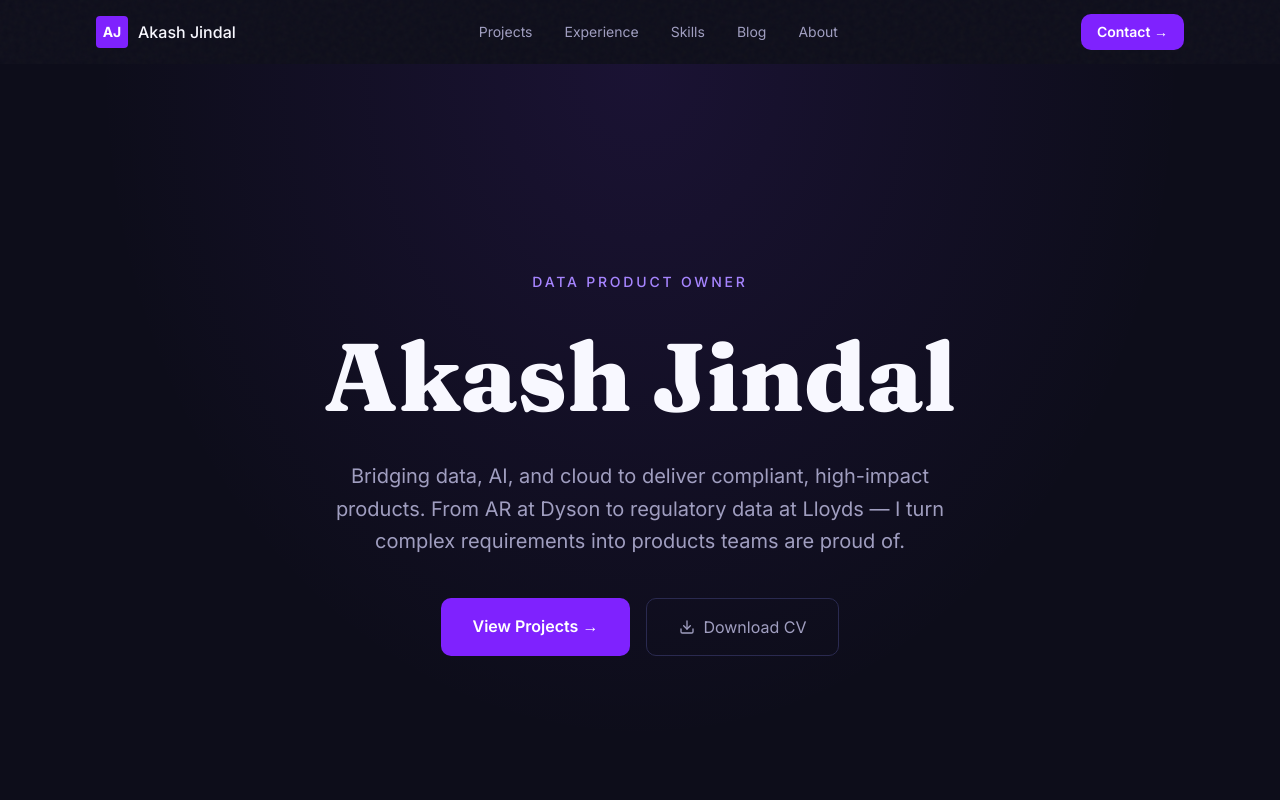
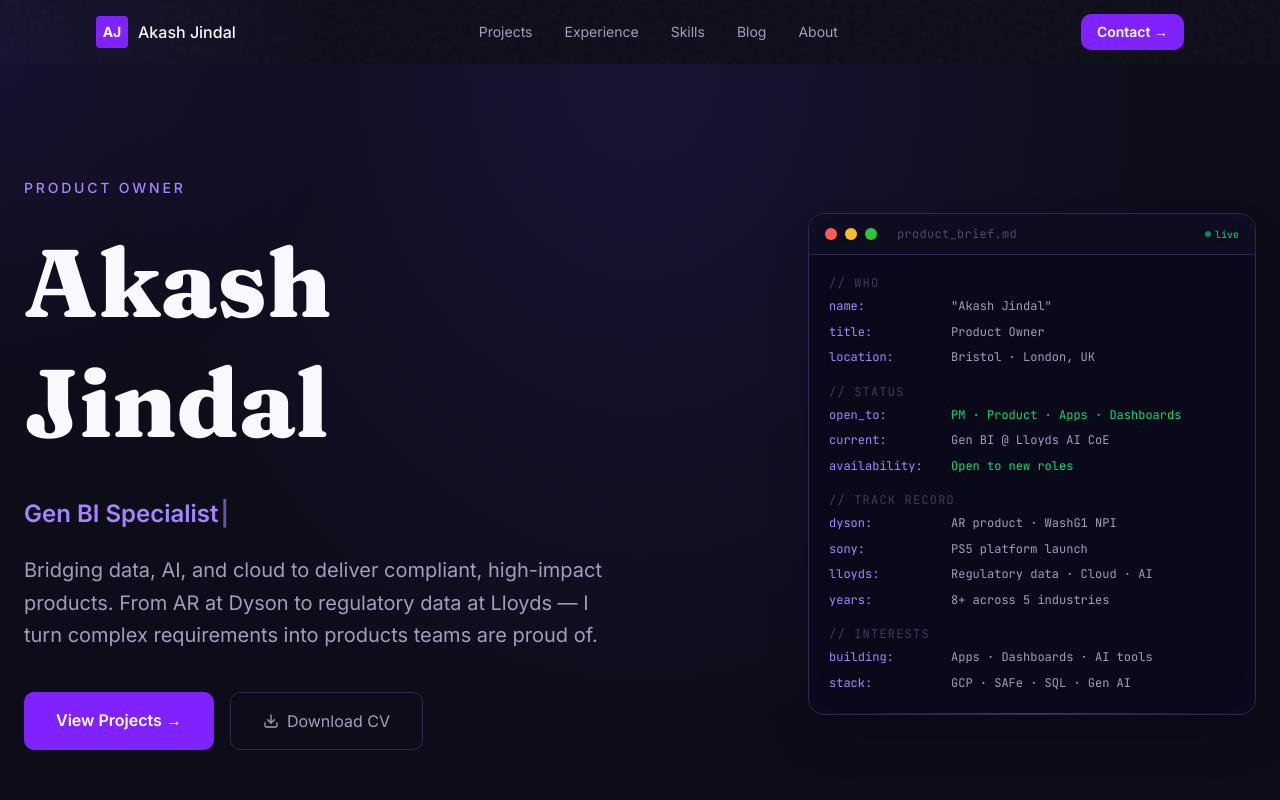
Before and after one commit to akashjindal423/akashjindal-portfolio, a Next.js app: page / in a window 1280 px wide. Shown: the top 800 px of the page. Built offline with nearby package versions, Linux system fonts and the light colour scheme.

Commit message:
Contact form: mailto approach, remove email field

```diff
--- a/components/contact/ContactForm.tsx
+++ b/components/contact/ContactForm.tsx
@@ -1,18 +1,13 @@
 'use client'
 
 import { useState } from 'react'
-import { CheckCircle } from 'lucide-react'
-
-type Status = 'idle' | 'sending' | 'sent' | 'error'
 
 export default function ContactForm() {
   const [formData, setFormData] = useState({
     name: '',
-    email: '',
     subject: 'General Enquiry',
     message: '',
   })
-  const [status, setStatus] = useState<Status>('idle')
 
   const inputClass =
     'w-full bg-[#13132A] border border-[#2A2A50] rounded-lg px-4 py-3 text-[#F8F8FF] placeholder-[#4F4D70] focus:outline-none focus:border-violet-500 transition'
@@ -23,34 +18,14 @@ export default function ContactForm() {
     setFormData((prev) => ({ ...prev, [e.target.name]: e.target.value }))
   }
 
-  // Replace FORM_ID with your Formspree endpoint (https://formspree.io)
-  async function handleSubmit(e: React.FormEvent) {
+  const handleSubmit = (e: React.FormEvent) => {
     e.preventDefault()
-    setStatus('sending')
-    try {
-      const res = await fetch('https://formspree.io/f/FORM_ID', {
-        method: 'POST',
-        headers: { 'Content-Type': 'application/json', Accept: 'application/json' },
-        body: JSON.stringify(formData),
-      })
-      if (res.ok) {
-        setStatus('sent')
-      } else {
-        setStatus('error')
-      }
-    } catch {
-      setStatus('error')
-    }
-  }
-
-  if (status === 'sent') {
-    return (
-      <div className="flex flex-col items-center justify-center gap-4 py-16 text-center">
-        <CheckCircle className="w-12 h-12 text-emerald-400" />
-        <p className="text-text-primary font-semibold text-lg">Message sent!</p>
-        <p className="text-text-secondary text-sm">I&apos;ll be in touch soon.</p>
-      </div>
+    const to = 'akashjindal423@gmail.com'
+    const subjectLine = encodeURIComponent(`[Portfolio] ${formData.subject} from ${formData.name}`)
+    const body = encodeURIComponent(
+      `Hi Akash,\n\n${formData.message}\n\nRegards,\n${formData.name}`
     )
+    window.location.href = `mailto:${to}?subject=${subjectLine}&body=${body}`
   }
 
   return (
@@ -61,15 +36,6 @@ export default function ContactForm() {
         placeholder="Your name"
         required
         value={formData.name}
-        onChange={handleChange}
-        className={inputClass}
-      />
-      <input
-        type="email"
-        name="email"
-        placeholder="Your email"
-        required
-        value={formData.email}
         onChange={handleChange}
         className={inputClass}
       />
@@ -94,15 +60,11 @@ export default function ContactForm() {
         onChange={handleChange}
         className={inputClass}
       />
-      {status === 'error' && (
-        <p className="text-red-400 text-sm">Something went wrong. Please email directly.</p>
-      )}
       <button
         type="submit"
-        disabled={status === 'sending'}
-        className="w-full bg-violet-600 hover:bg-violet-500 disabled:opacity-60 text-white rounded-lg py-3 font-semibold transition"
+        className="w-full bg-violet-600 hover:bg-violet-500 text-white rounded-lg py-3 font-semibold transition"
       >
-        {status === 'sending' ? 'Sending…' : 'Send Message'}
+        Open Email App →
       </button>
     </form>
   )
--- /dev/null
+++ b/components/hero/CursorGlow.tsx
@@ -0,0 +1,25 @@
+'use client'
+import { useEffect, useRef } from 'react'
+
+export default function CursorGlow() {
+  const glowRef = useRef<HTMLDivElement>(null)
+  useEffect(() => {
+    const move = (e: MouseEvent) => {
+      if (!glowRef.current) return
+      glowRef.current.style.left = `${e.clientX}px`
+      glowRef.current.style.top = `${e.clientY}px`
+    }
+    window.addEventListener('mousemove', move)
+    return () => window.removeEventListener('mousemove', move)
+  }, [])
+  return (
+    <div
+      ref={glowRef}
+      className="pointer-events-none fixed z-0 h-[700px] w-[700px] -translate-x-1/2 -translate-y-1/2 rounded-full"
+      style={{
+        background: 'radial-gradient(circle, rgba(124,58,237,0.10) 0%, transparent 70%)',
+        transition: 'left 0.15s ease, top 0.15s ease',
+      }}
+    />
+  )
+}
--- /dev/null
+++ b/components/hero/ProductBriefCard.tsx
@@ -0,0 +1,98 @@
+'use client'
+import { motion } from 'framer-motion'
+
+const sections = [
+  {
+    heading: '// WHO',
+    lines: [
+      { key: 'name', value: '"Akash Jindal"' },
+      { key: 'title', value: 'Product Owner' },
+      { key: 'location', value: 'Bristol · London, UK' },
+    ],
+  },
+  {
+    heading: '// STATUS',
+    lines: [
+      { key: 'open_to', value: 'PM · Product · Apps · Dashboards', highlight: true },
+      { key: 'current', value: 'Gen BI @ Lloyds AI CoE' },
+      { key: 'availability', value: 'Open to new roles', highlight: true },
+    ],
+  },
+  {
+    heading: '// TRACK RECORD',
+    lines: [
+      { key: 'dyson', value: 'AR product · WashG1 NPI' },
+      { key: 'sony', value: 'PS5 platform launch' },
+      { key: 'lloyds', value: 'Regulatory data · Cloud · AI' },
+      { key: 'years', value: '8+ across 5 industries' },
+    ],
+  },
+  {
+    heading: '// INTERESTS',
+    lines: [
+      { key: 'building', value: 'Apps · Dashboards · AI tools' },
+      { key: 'stack', value: 'GCP · SAFe · SQL · Gen AI' },
+    ],
+  },
+]
+
+export default function ProductBriefCard() {
+  return (
+    <motion.div
+      initial={{ opacity: 0, y: 40 }}
+      animate={{ opacity: 1, y: 0 }}
+      transition={{ duration: 0.7, delay: 0.3 }}
+      className="relative w-full max-w-md rounded-2xl border border-[#2A2A50] bg-[#0A0A1B]/95 backdrop-blur-md shadow-2xl overflow-hidden"
+    >
+      {/* Mac-style title bar */}
+      <div className="flex items-center gap-2 border-b border-[#2A2A50] bg-[#0D0D1F] px-4 py-3">
+        <div className="h-3 w-3 rounded-full bg-[#FF5F57]" />
+        <div className="h-3 w-3 rounded-full bg-[#FEBC2E]" />
+        <div className="h-3 w-3 rounded-full bg-[#28C840]" />
+        <span className="ml-3 text-xs text-[#4F4D70] font-mono tracking-wide">product_brief.md</span>
+        <div className="ml-auto flex items-center gap-1">
+          <div className="h-1.5 w-1.5 rounded-full bg-green-400 animate-pulse" />
+          <span className="text-[10px] text-green-400 font-mono">live</span>
+        </div>
+      </div>
+
+      {/* Content */}
+      <div className="p-5 font-mono text-sm space-y-4">
+        {sections.map((section, si) => (
+          <div key={section.heading}>
+            <motion.p
+              initial={{ opacity: 0 }}
+              animate={{ opacity: 1 }}
+              transition={{ delay: 0.5 + si * 0.15 }}
+              className="text-[#3D3B60] text-xs mb-1.5 tracking-widest"
+            >
+              {section.heading}
+            </motion.p>
+            <div className="space-y-1.5">
+              {section.lines.map((line, li) => (
+                <motion.div
+                  key={line.key}
+                  initial={{ opacity: 0, x: -8 }}
+                  animate={{ opacity: 1, x: 0 }}
+                  transition={{ delay: 0.6 + si * 0.15 + li * 0.07 }}
+                  className="flex gap-3 items-baseline"
+                >
+                  <span className="text-violet-400 min-w-[110px] shrink-0 text-xs">{line.key}:</span>
+                  <span className={`${line.highlight ? 'text-green-400' : 'text-[#A09EC0]'} text-xs leading-relaxed`}>
+                    {line.value}
+                  </span>
+                </motion.div>
+              ))}
+            </div>
+          </div>
+        ))}
+      </div>
+
+      {/* Bottom glow line */}
+      <div className="h-px w-full bg-gradient-to-r from-transparent via-violet-500/50 to-transparent" />
+      {/* Subtle inner glow */}
+      <div className="pointer-events-none absolute inset-0 rounded-2xl"
+        style={{ boxShadow: 'inset 0 0 40px rgba(124,58,237,0.04)' }} />
+    </motion.div>
+  )
+}
--- /dev/null
+++ b/components/hero/TypingHeadline.tsx
@@ -0,0 +1,39 @@
+'use client'
+import { useEffect, useState } from 'react'
+
+const roles = [
+  'Product Owner',
+  'Gen BI Specialist',
+  'AI Product Thinker',
+  'App & Dashboard Builder',
+  'Cross-Industry Innovator',
+]
+
+export default function TypingHeadline() {
+  const [roleIndex, setRoleIndex] = useState(0)
+  const [displayed, setDisplayed] = useState('')
+  const [deleting, setDeleting] = useState(false)
+
+  useEffect(() => {
+    const current = roles[roleIndex]
+    let timeout: NodeJS.Timeout
+    if (!deleting && displayed.length < current.length) {
+      timeout = setTimeout(() => setDisplayed(current.slice(0, displayed.length + 1)), 70)
+    } else if (!deleting && displayed.length === current.length) {
+      timeout = setTimeout(() => setDeleting(true), 2200)
+    } else if (deleting && displayed.length > 0) {
+      timeout = setTimeout(() => setDisplayed(displayed.slice(0, -1)), 40)
+    } else {
+      setDeleting(false)
+      setRoleIndex((i) => (i + 1) % roles.length)
+    }
+    return () => clearTimeout(timeout)
+  }, [displayed, deleting, roleIndex])
+
+  return (
+    <span className="text-violet-400 font-semibold">
+      {displayed}
+      <span className="animate-pulse ml-0.5">|</span>
+    </span>
+  )
+}
--- a/components/home/HeroSection.tsx
+++ b/components/home/HeroSection.tsx
@@ -3,6 +3,9 @@
 import Link from 'next/link'
 import { motion } from 'framer-motion'
 import { Download, ChevronDown } from 'lucide-react'
+import CursorGlow from '@/components/hero/CursorGlow'
+import TypingHeadline from '@/components/hero/TypingHeadline'
+import ProductBriefCard from '@/components/hero/ProductBriefCard'
 
 const fadeUp = (delay: number) => ({
   initial: { y: 20, opacity: 0 },
@@ -13,19 +16,24 @@ const fadeUp = (delay: number) => ({
 export default function HeroSection() {
   return (
     <section
-      className="relative min-h-screen flex flex-col items-center justify-center text-center"
+      className="relative min-h-screen overflow-hidden"
       style={{
         background:
           'radial-gradient(ellipse at 50% 0%, rgba(124,58,237,0.12) 0%, transparent 60%), #0D0D1A',
       }}
     >
-      <div className="max-w-4xl mx-auto px-4">
+      <CursorGlow />
+
+      <div className="relative z-10 grid grid-cols-1 md:grid-cols-2 gap-12 items-center min-h-screen max-w-7xl mx-auto px-6 py-24">
+
+        {/* Left column */}
+        <div className="flex flex-col justify-center">
           {/* Eyebrow */}
           <motion.span
             {...fadeUp(0)}
             className="block text-violet-400 text-sm uppercase tracking-[0.2em] font-medium mb-6"
           >
-          Data Product Owner
+            Product Owner
           </motion.span>
 
           {/* H1 */}
@@ -36,10 +44,15 @@ export default function HeroSection() {
             Akash Jindal
           </motion.h1>
 
+          {/* Typing headline */}
+          <div className="mt-3 text-xl md:text-2xl text-[#A09EC0] mb-6">
+            <TypingHeadline />
+          </div>
+
           {/* Tagline */}
           <motion.p
             {...fadeUp(0.3)}
-          className="text-text-secondary text-lg md:text-xl max-w-2xl mx-auto leading-relaxed mb-10"
+            className="text-text-secondary text-lg md:text-xl max-w-2xl leading-relaxed mb-10"
           >
             Bridging data, AI, and cloud to deliver compliant, high-impact products.
             From AR at Dyson to regulatory data at Lloyds — I turn complex requirements into products teams are proud of.
@@ -48,7 +61,7 @@ export default function HeroSection() {
           {/* CTA row */}
           <motion.div
             {...fadeUp(0.45)}
-          className="flex gap-4 justify-center flex-wrap"
+            className="flex gap-4 flex-wrap"
           >
             <Link
               href="/projects"
@@ -67,6 +80,12 @@ export default function HeroSection() {
           </motion.div>
         </div>
 
+        {/* Right column */}
+        <div className="flex justify-center md:justify-end">
+          <ProductBriefCard />
+        </div>
+      </div>
+
       {/* Scroll indicator */}
       <div className="absolute bottom-8 left-1/2 -translate-x-1/2">
         <ChevronDown className="w-6 h-6 text-text-muted animate-bounce" />
```
Lines whose indentation alone changed are shown as unchanged.
